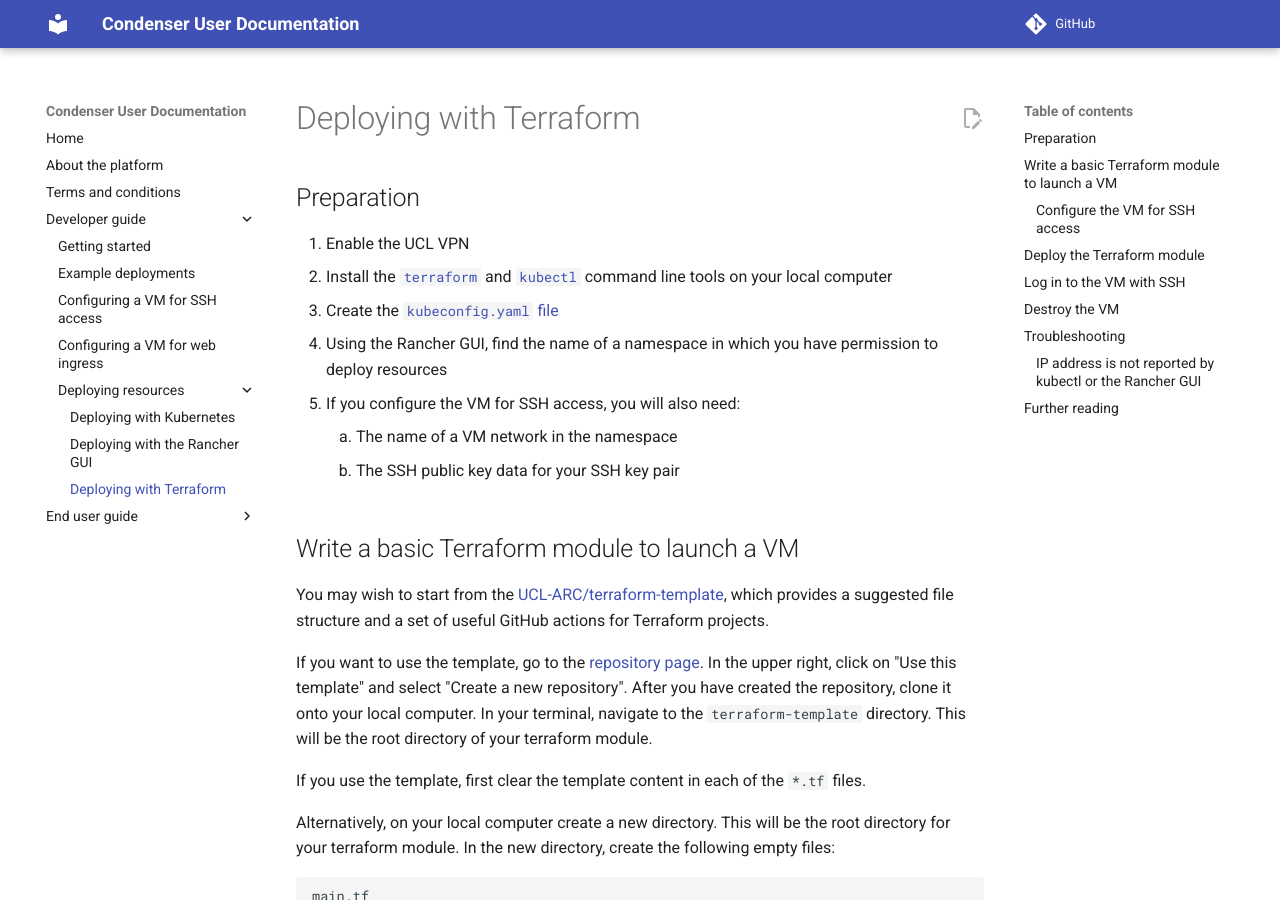
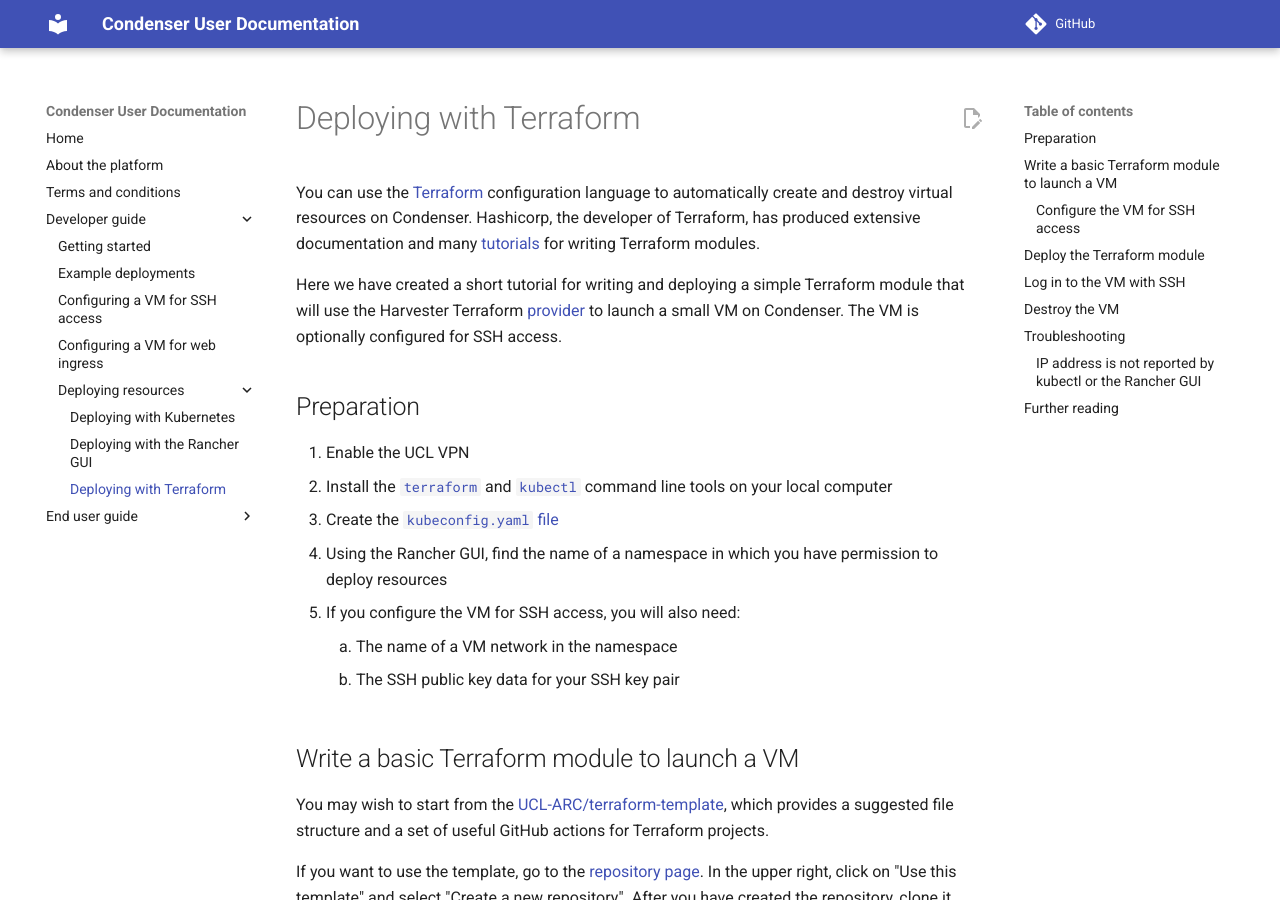
Before and after one commit to UCL-ARC/condenser-mkdocs, an MkDocs documentation site: the page built from docs/developer_guide/deploying_resources/deploying_terraform.md, in a window 1280 px wide and 900 px high. Built offline with MkDocs 1.6.1 and Material for MkDocs 9.7.7, drawn with Linux system fonts in a browser that asks for light colours; comment, search, counter and statistics services are not loaded.

Commit message:
brief intro for deploying with Terraform

```diff
--- a/docs/developer_guide/deploying_resources/deploying_terraform.md
+++ b/docs/developer_guide/deploying_resources/deploying_terraform.md
@@ -3,6 +3,15 @@
 ---
 
 # Deploying with Terraform
+
+You can use the [Terraform](https://developer.hashicorp.com/terraform) configuration
+language to automatically create and destroy virtual resources on Condenser. Hashicorp,
+the developer of Terraform, has produced extensive documentation and many [tutorials](https://developer.hashicorp.com/terraform/tutorials)
+for writing Terraform modules.
+
+Here we have created a short tutorial for writing and deploying a simple Terraform
+module that will use the Harvester Terraform [provider](https://developer.hashicorp.com/terraform/language/providers)
+to launch a small VM on Condenser. The VM is optionally configured for SSH access.
 
 ## Preparation
 
```
